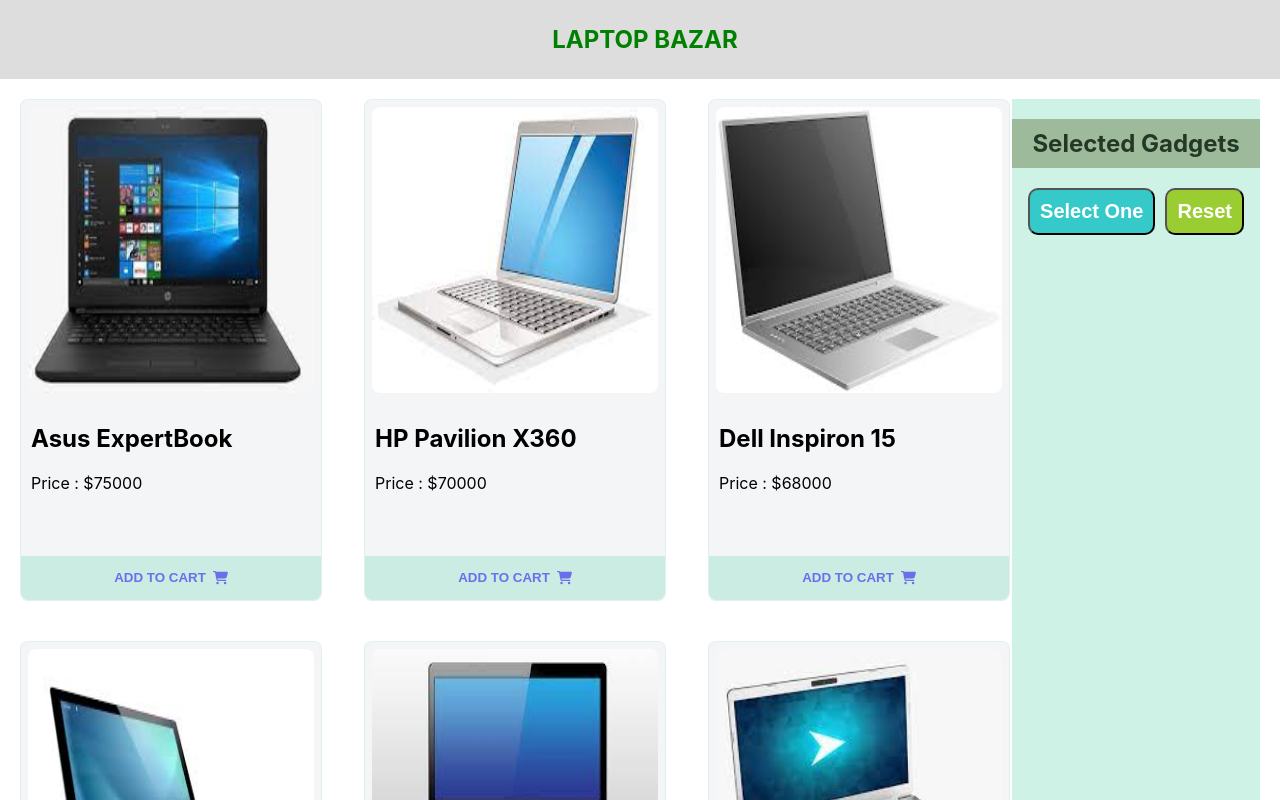
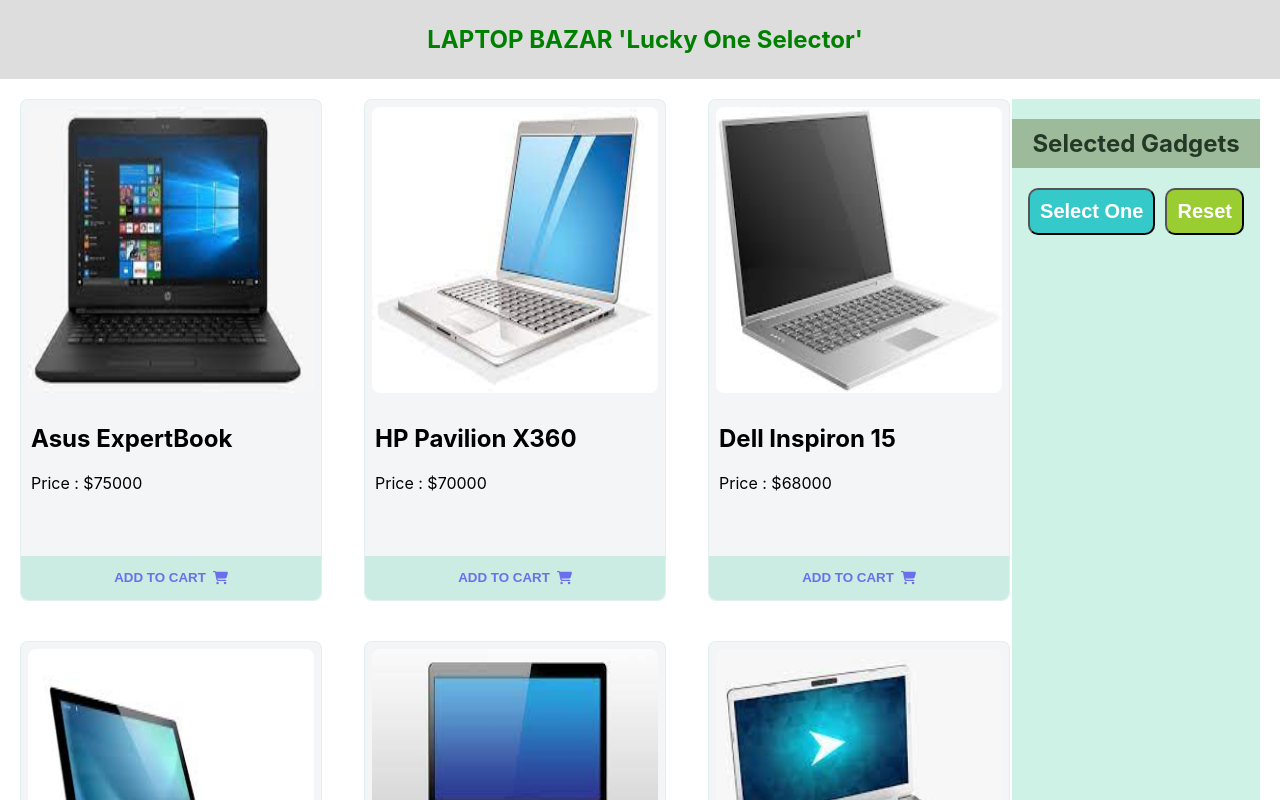
Before and after one commit to mehedialmamun21/lucky-one-selector, a React (Create React App) app: page / in a window 1280 px wide. Shown: the top 800 px of the page. Built offline with nearby package versions, Linux system fonts and the light colour scheme.

Commit message:
header added for testing purpose

```diff
--- a/src/components/Header/Header.js
+++ b/src/components/Header/Header.js
@@ -5,7 +5,7 @@
     return (
         <div>
             <nav className='menu'>
-                <h1>LAPTOP BAZAR</h1>
+                <h1>LAPTOP BAZAR 'Lucky One Selector'</h1>
             </nav>
         </div>
     );
```
